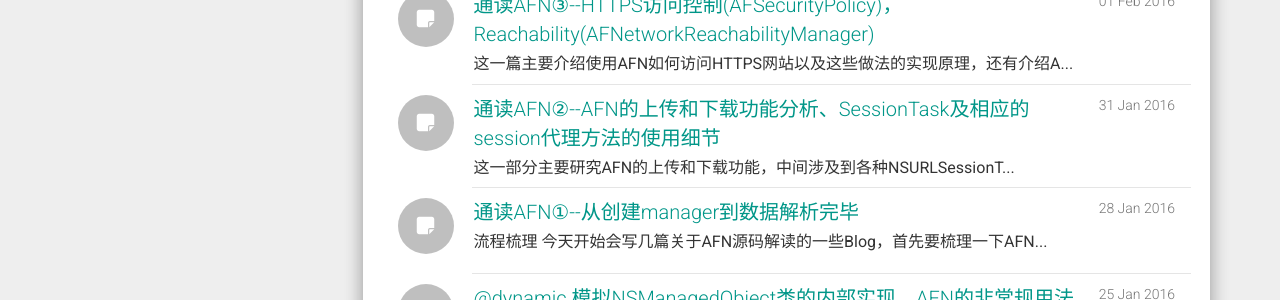
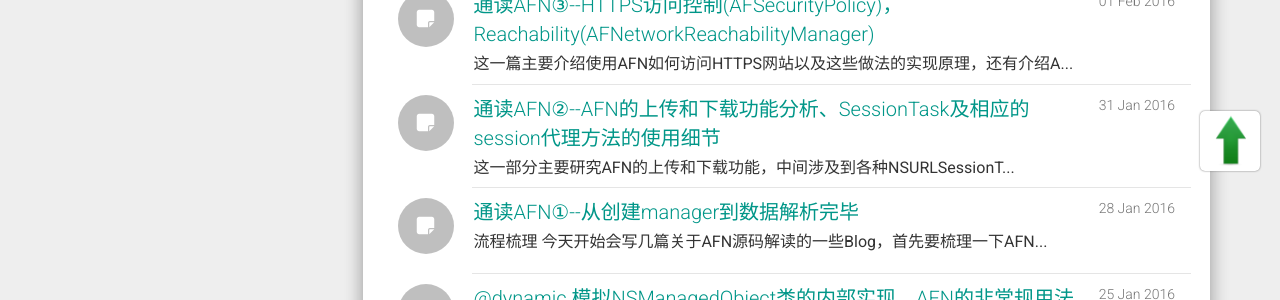
Before and after one commit to mikezone/mikezone.github.io, a Jekyll site: the page built from index.html, in a window 1280 px wide. Shown: the part 684-984 px from the top of the page. Built offline with Jekyll 4.4.1, drawn with Linux system fonts in a browser that asks for light colours; nearby versions of some CDN libraries; the list of posts is cut into pages by our own code; comment, search, counter and statistics services are not loaded.

Commit message:
scroll to top

```diff
--- a/_includes/main.html
+++ b/_includes/main.html
@@ -12,4 +12,7 @@
       </div>
     </div> <!-- end /.col-md-9 -->
   </div> <!-- end /.row -->
+  <div class="scrollToTop">
+    <img src="/static/img/top_arrow.png" alt="" width="60px" height="60px" onclick="javascript:window.scrollTo(0,0);"/>
+  </div>
 </div>
--- a/static/css/main.css
+++ b/static/css/main.css
@@ -184,3 +184,16 @@
 .pager li.active a {
     background: rgba(89, 148, 129, 0.3);
 }
+/*scrollToTop*/
+.scrollToTop {
+    width: 60px;
+    height: 60px;
+    background-color: #FFF;
+    position: fixed;
+    _position: absolute;
+    _top:expression(eval(document.documentElement.scrollTop+document.documentElement.clientHeight-this.offsetHeight-(parseInt(this.currentStyle.marginTop,10)||200)-(parseInt(this.currentStyle.marginBottom,10)||0)));
+    right: 20px;
+    bottom: 5%;
+    border-radius: 5px;
+    box-shadow: 0 0 2px #6E6E6E;
+}
```
Also changed, not shown: static/img/top_arrow.png (added).
